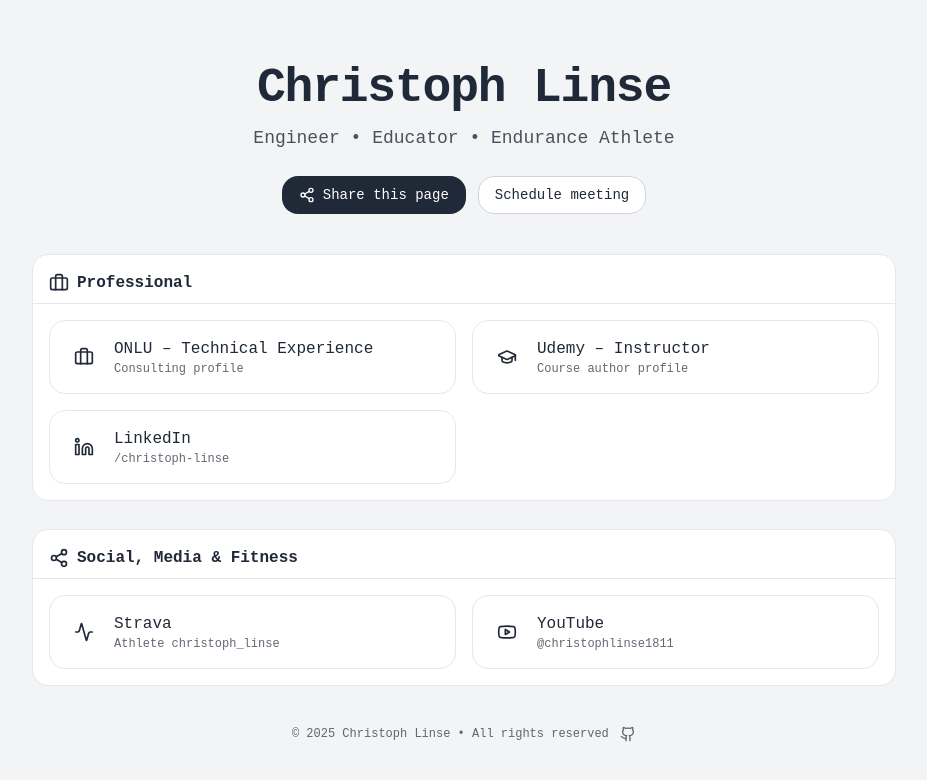
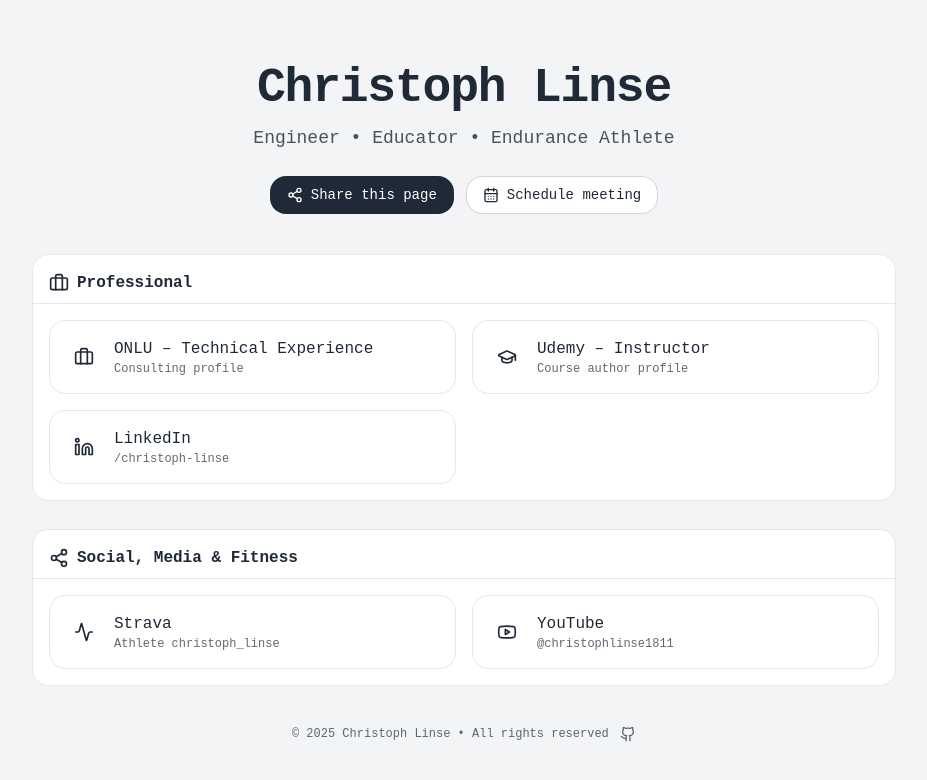
Before and after one commit to c-linse/bag, a React (Vite) app: page / in a window 1280 px wide. Shown: the top 780 px of the page, without its empty margins (176-1103 px from the left). Built offline with nearby package versions, Linux system fonts and the light colour scheme.

Commit message:
Added calendar icon

```diff
--- a/src/App.tsx
+++ b/src/App.tsx
@@ -1,5 +1,5 @@
 import React from "react";
-import { Share2, Briefcase, GraduationCap, Linkedin, Youtube, Activity, Github } from "lucide-react";
+import { Share2, Briefcase, GraduationCap, Linkedin, Youtube, Activity, Github, CalendarDays } from "lucide-react";
 
 // Simple Card primitives (no external UI library required)
 function Card({ children, className = "" }) {
@@ -81,6 +81,7 @@
                             <span>Share this page</span>
                         </Button>
                         <Button onClick={handleSchedule} variant="secondary">
+                            <CalendarDays className="w-4 h-4" />
                             <span>Schedule meeting</span>
                         </Button>
                     </div>
```
